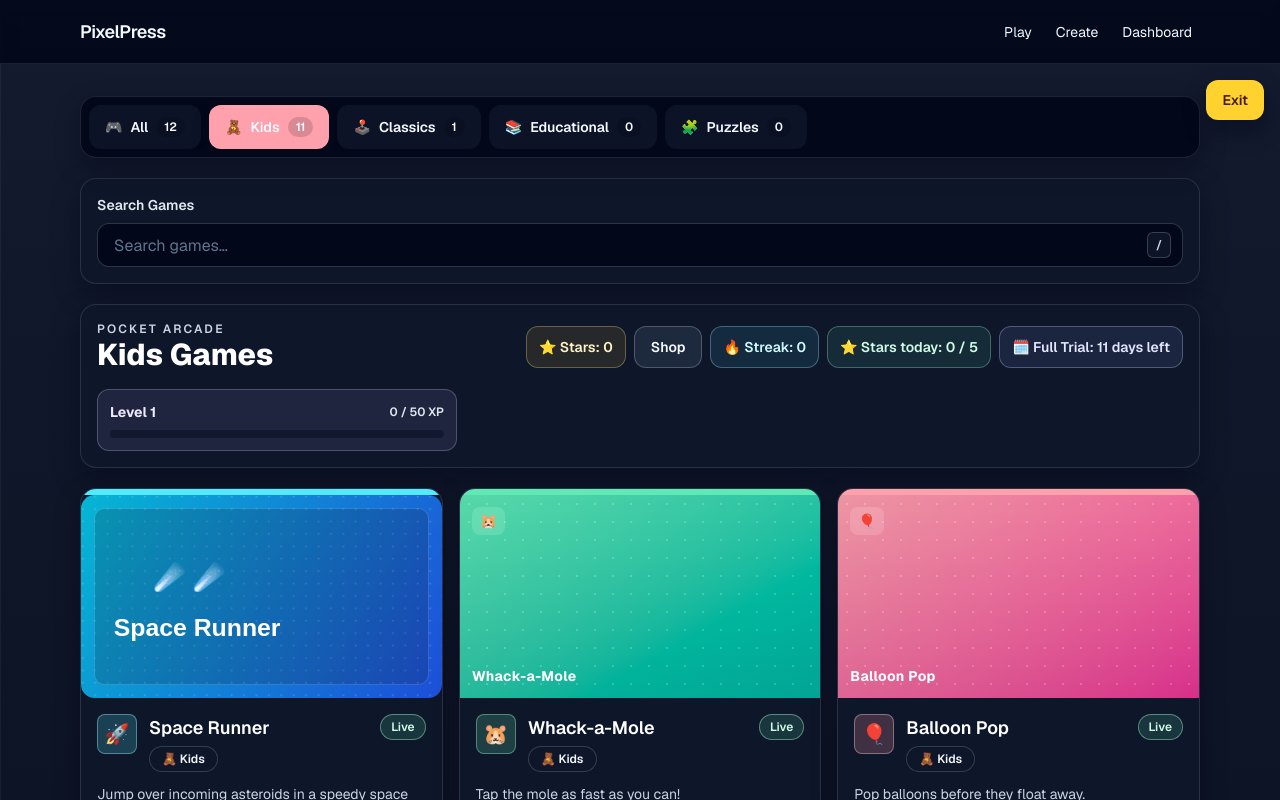
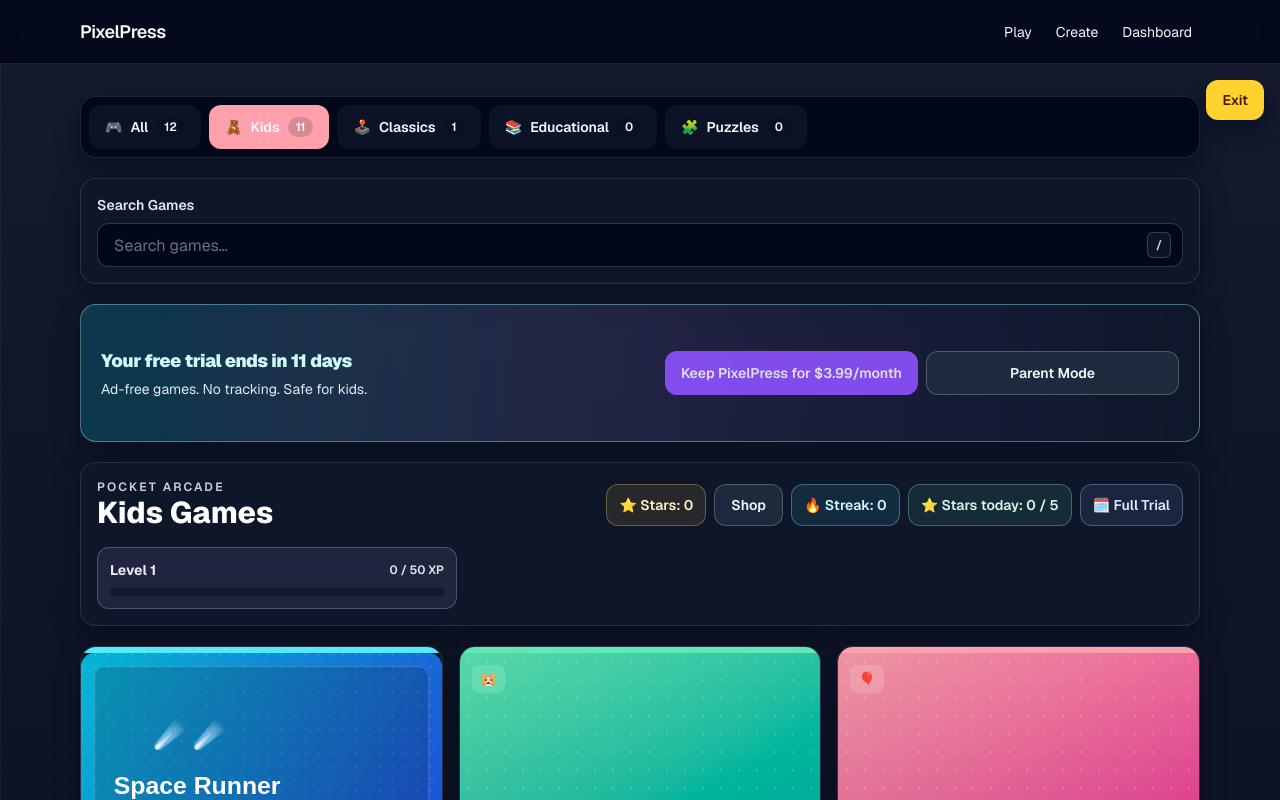
Before and after one commit to flowsyncsolutions/pixelpress, a Next.js app: page /play/kids in a window 1280 px wide. Shown: the top 800 px of the page. Built offline with nearby package versions, Linux system fonts and the light colour scheme.

Commit message:
Improve /play trial banner clarity and conversion messaging

```diff
--- a/src/components/GameBrowse.tsx
+++ b/src/components/GameBrowse.tsx
@@ -301,6 +301,16 @@ export default function GameBrowse({ category = "all", showDailyPicks = false }:
     const selected = allLiveGames.find((game) => game.slug === quickPlaySlug);
     return selected?.title ?? "No games available";
   }, [allLiveGames, quickPlaySlug]);
+  const trialDaysLabel = `${trialDaysRemaining} ${trialDaysRemaining === 1 ? "day" : "days"}`;
+  const showTrialBanner = trialState !== "expired";
+  const trialBannerTitle =
+    trialState === "limited"
+      ? "Trial limited mode - upgrade to keep earning stars"
+      : `Your free trial ends in ${trialDaysLabel}`;
+  const trialBannerSubtext =
+    trialState === "limited"
+      ? "Keep stars, unlocks, and the full ad-free experience active."
+      : "Ad-free games. No tracking. Safe for kids.";
   const nextUnlock = getNextUnlock(stars);
   const handlePlayNow = () => {
     if (!quickPlaySlug) {
@@ -489,6 +499,43 @@ export default function GameBrowse({ category = "all", showDailyPicks = false }:
           </div>
         </label>
       </section>
+
+      {showTrialBanner ? (
+        <section
+          className={`overflow-hidden rounded-2xl border p-4 shadow-[0_12px_28px_rgba(2,6,23,0.34)] sm:p-5 ${
+            trialState === "limited"
+              ? "border-amber-200/45 bg-gradient-to-r from-amber-400/18 via-orange-400/12 to-slate-900/92"
+              : "border-cyan-200/40 bg-gradient-to-r from-cyan-400/18 via-violet-400/12 to-slate-900/92"
+          }`}
+        >
+          <div className="flex min-h-[112px] flex-col justify-between gap-4 sm:min-h-[96px] sm:flex-row sm:items-center">
+            <div className="max-w-2xl">
+              <p
+                className={`text-lg font-black tracking-tight ${
+                  trialState === "limited" ? "text-amber-100" : "text-cyan-100"
+                }`}
+              >
+                {trialBannerTitle}
+              </p>
+              <p className="mt-1 text-sm text-slate-200">{trialBannerSubtext}</p>
+            </div>
+
+            <div className="grid gap-2 sm:min-w-[320px] sm:grid-cols-2">
+              <button
+                type="button"
+                disabled
+                className={`${arcade.primaryButton} h-11 w-full cursor-not-allowed text-sm opacity-90`}
+                title="Billing is not enabled yet."
+              >
+                Keep PixelPress for $3.99/month
+              </button>
+              <Link href="/parent" className={`${arcade.secondaryButton} flex h-11 items-center justify-center text-sm`}>
+                Parent Mode
+              </Link>
+            </div>
+          </div>
+        </section>
+      ) : null}
 
       {isSearching ? (
         <section className={`${THEME.surfaces.card} p-4`}>
@@ -695,9 +742,7 @@ export default function GameBrowse({ category = "all", showDailyPicks = false }:
                         : "border border-indigo-200/30 bg-indigo-300/10 text-indigo-100"
                     }`}
                   >
-                    {trialState === "limited"
-                      ? `🧾 Limited Trial: ${trialDaysRemaining} days left`
-                      : `🗓️ Full Trial: ${trialDaysRemaining} days left`}
+                    {trialState === "limited" ? "🧾 Limited Trial" : "🗓️ Full Trial"}
                   </span>
                 )}
               </div>
--- a/src/components/PlaySoftGate.tsx
+++ b/src/components/PlaySoftGate.tsx
@@ -4,23 +4,13 @@ import Link from "next/link";
 import { useEffect, useState } from "react";
 import { arcade } from "@/src/lib/arcadeSkin";
 import {
-  type TrialState,
   getTrialStatus,
   isTrialOverrideUnlocked,
   startTrial,
 } from "@/src/lib/trial";
 
-type TrialSnapshot = {
-  state: TrialState;
-  daysRemaining: number;
-};
-
 export default function PlaySoftGate() {
   const [blocked, setBlocked] = useState(false);
-  const [trial, setTrial] = useState<TrialSnapshot>({
-    state: "full",
-    daysRemaining: 11,
-  });
 
   useEffect(() => {
     if (typeof window === "undefined") {
@@ -31,10 +21,6 @@ export default function PlaySoftGate() {
       startTrial();
       const status = getTrialStatus();
       const overrideUnlocked = isTrialOverrideUnlocked();
-      setTrial({
-        state: status.state,
-        daysRemaining: status.daysRemaining,
-      });
       setBlocked(status.state === "expired" && !overrideUnlocked);
     };
 
@@ -60,11 +46,7 @@ export default function PlaySoftGate() {
   }, []);
 
   if (!blocked) {
-    return trial.state === "limited" ? (
-      <div className="sticky top-[64px] z-40 rounded-xl border border-amber-200/40 bg-amber-300/10 px-4 py-2.5 text-sm font-semibold text-amber-100 backdrop-blur">
-        Trial in Limited Mode — Upgrade to keep earning stars.
-      </div>
-    ) : null;
+    return null;
   }
 
   return (
```
